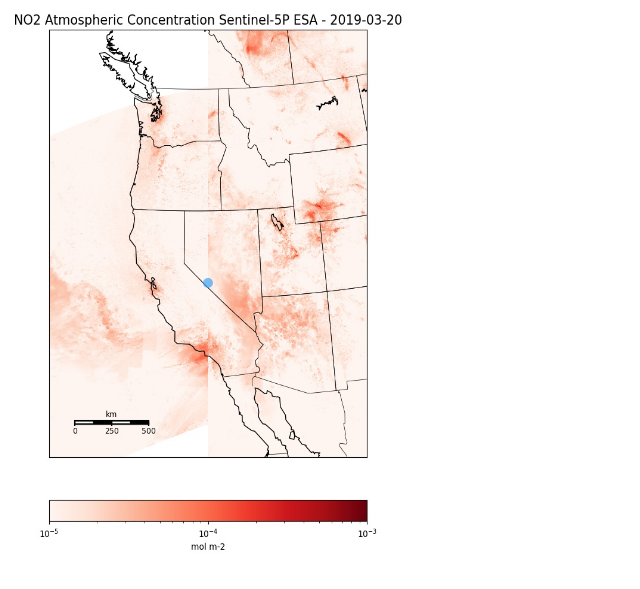
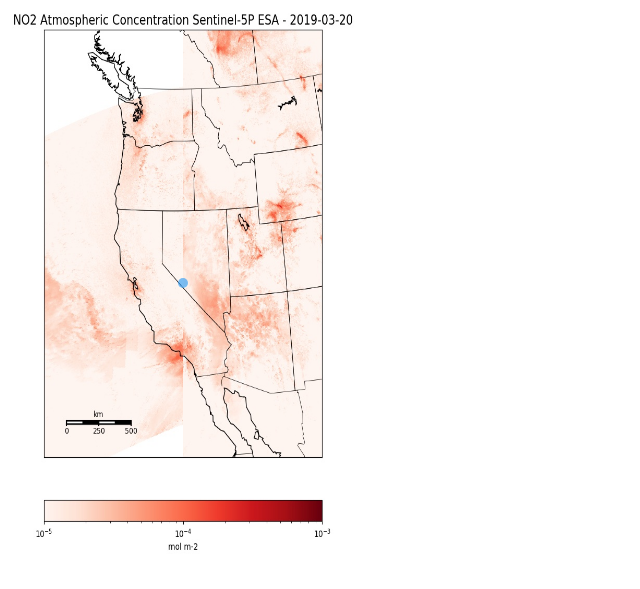
Before and after one commit to AndyTza/andytza.github.io, a Jekyll site: the page images/slider.html, which Jekyll copies as it is, in a window 1280 px wide. Shown: the top 589 px of the page, without its empty margins (0-640 px from the left). Built offline with Jekyll 4.4.1, drawn with Linux system fonts in a browser that asks for light colours.

Commit message:
more fix

```diff
--- a/images/slider.html
+++ b/images/slider.html
@@ -115,10 +115,10 @@
 
 <div class="img-comp-container">
   <div class="img-comp-img">
-    <img src="no2_2019.jpg" width="400" height="550">
+    <img src="no2_2019.jpg" width="350" height="550">
   </div>
   <div class="img-comp-img img-comp-overlay">
-    <img src="no2_2020.jpg" width="400" height="550">
+    <img src="no2_2020.jpg" width="350" height="550">
   </div>
 </div>
 
```
